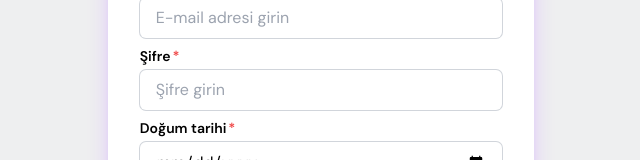
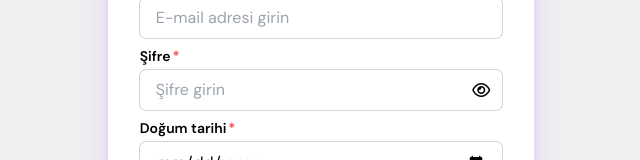
Before and after one commit to emirkrhan/story-front, a React (Create React App) app: page /register in a window 1280 px wide. Shown: the part 325-485 px from the top of the page, without its empty margins (319-959 px from the left). Built offline with nearby package versions, Linux system fonts and the light colour scheme; no server answers.

Commit message:
password type added

```diff
--- a/src/pages/Login.js
+++ b/src/pages/Login.js
@@ -14,16 +14,15 @@ function Login() {
         userPassword: "",
     });
 
-    // const [passwordType, setPasswordType] = useState("password");
-    // const [passwordDanger, setPasswordDanger] = useState(false);
+    const [passwordType, setPasswordType] = useState("password");
 
-    // const passwordTypeFunc = () => {
-    //     if (passwordType === "password") {
-    //         setPasswordType("text")
-    //     } else {
-    //         setPasswordType("password")
-    //     }
-    // }
+    const passwordTypeFunc = () => {
+        if (passwordType === "password") {
+            setPasswordType("text")
+        } else {
+            setPasswordType("password")
+        }
+    }
 
     const handleChange = (e) => {
         setUser({
@@ -69,8 +68,10 @@ function Login() {
 
 
                     <div className='w-full h-4 after:content-["*"] after:ml-0.5 after:text-red-500 font-semibold text-sm'>Şifre</div>
+                    <div className="relative w-full">
+
                         <input
-                        type="password"
+                            type={passwordType}
                             id="userPassword"
                             name="userPassword"
                             value={user.userPassword}
@@ -78,6 +79,9 @@ function Login() {
                             onChange={handleChange}
                             className='w-full py-2 ring-1 ring-gray-300 px-4 focus:ring-gray-500 outline-none rounded-md'
                         />
+                        <i onClick={passwordTypeFunc} class={`fa-regular ${passwordType === 'password' ? 'fa-eye' : 'fa-eye-slash'} absolute right-3 top-3 cursor-pointer`}></i>
+
+                    </div>
 
                 </div>
 
--- a/src/pages/Register.js
+++ b/src/pages/Register.js
@@ -1,7 +1,7 @@
 import { useMutation } from '@tanstack/react-query';
 import axios from 'axios';
 import { useFormik } from 'formik';
-import React from 'react'
+import React, { useState } from 'react'
 import { useNavigate } from 'react-router-dom';
 import * as Yup from 'yup';
 const apiUrl = process.env.REACT_APP_API_URL;
@@ -9,6 +9,16 @@ const apiUrl = process.env.REACT_APP_API_URL;
 function Register() {
 
     const navigate = useNavigate();
+
+    const [passwordType, setPasswordType] = useState("password");
+
+    const passwordTypeFunc = () => {
+        if (passwordType === "password") {
+            setPasswordType("text")
+        } else {
+            setPasswordType("password")
+        }
+    }
 
     const validationSchema = Yup.object().shape({
         userName: Yup.string()
@@ -102,8 +112,9 @@ function Register() {
                     )}
 
                     <div className='w-full h-4 after:content-["*"] after:ml-0.5 after:text-red-500 font-semibold text-sm'>Şifre</div>
+                    <div className="relative w-full">
                         <input
-                        type="text"
+                            type={passwordType}
                             id="userPassword"
                             name="userPassword"
                             value={formik.values.userPassword}
@@ -112,6 +123,9 @@ function Register() {
                             placeholder='Şifre girin'
                             className='w-full py-2 ring-1 ring-gray-300 px-4 focus:ring-gray-500 outline-none rounded-md'
                         />
+                        <i onClick={passwordTypeFunc} class={`fa-regular ${passwordType === 'password' ? 'fa-eye' : 'fa-eye-slash'} absolute right-3 top-3 cursor-pointer`}></i>
+
+                    </div>
                     {formik.touched.userPassword && formik.errors.userPassword && (
                         <p className="text-red-500 text-xs">{formik.errors.userPassword}</p>
                     )}
```
Lines whose indentation alone changed are shown as unchanged.
